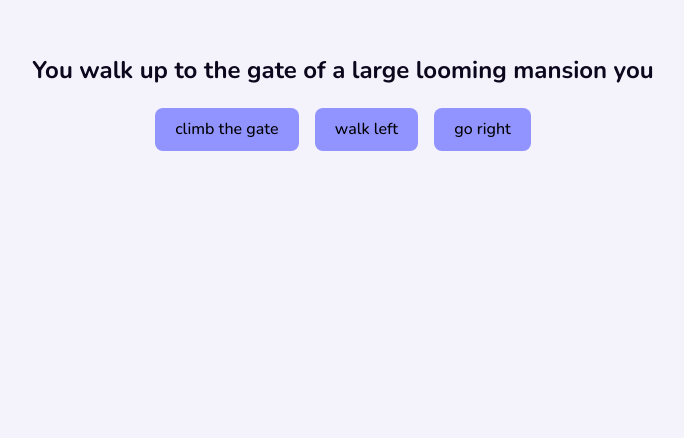
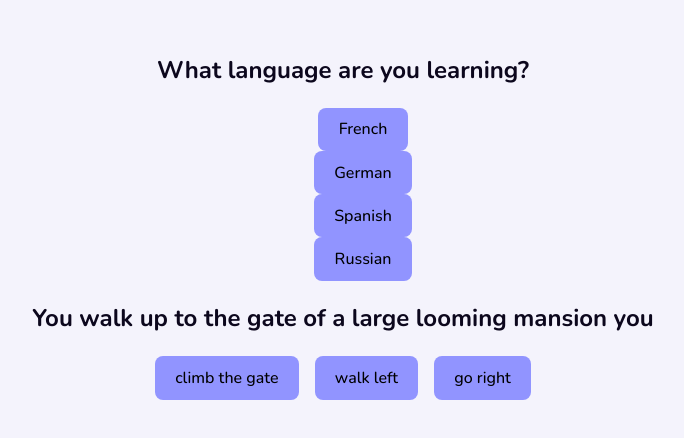
Before and after one commit to tobichls/LingoTales, a React (Vite) app in the folder frontend/: page / in a window 1280 px wide. Shown: the top 438 px of the page, without its empty margins (297-981 px from the left). Built offline with nearby package versions, Linux system fonts and the light colour scheme; the HTML template or start-up script is replaced by a standard one.

Commit message:
create multistage form components

```diff
--- a/frontend/package.json
+++ b/frontend/package.json
@@ -12,6 +12,7 @@
   "author": "",
   "license": "ISC",
   "dependencies": {
+    "@formkit/auto-animate": "^0.8.1",
     "@vitejs/plugin-react": "^4.2.1",
     "react": "^18.2.0",
     "react-dom": "^18.2.0",
--- a/frontend/src/App.jsx
+++ b/frontend/src/App.jsx
@@ -1,4 +1,5 @@
 import { useEffect, useState } from 'react'
+import MultiStepForm from './components/MultiStepForm'
 
 function App() {
   const [ options, setOptions ] = useState(["climb the gate", "walk left", "go right"])
@@ -48,6 +49,8 @@ function App() {
 
   return (
     <>
+    <MultiStepForm />
+    <section>
       <h2 id="main_text">{message}</h2>
       <div id="selection_div">
 
@@ -59,6 +62,7 @@ function App() {
             )
         })}
       </div>
+    </section>
 
   </>
   )
--- /dev/null
+++ b/frontend/src/components/FormStep.jsx
@@ -0,0 +1,27 @@
+const FormStep = ({ nextStep, handleOptionSelect, selectedOption, options, disabledOptions, question, prevStep }) => {
+
+  const handleClick = (option) => {
+    handleOptionSelect(option);
+    nextStep();
+  };
+
+  return (
+    <div>
+      <h2>{question}</h2>
+      <ul>
+        {options.map((option) => (
+          <li key={option}>
+            <button
+              onClick={() => handleClick(option)}
+              disabled={disabledOptions.includes(option)}
+            >
+              {option}
+            </button>
+          </li>
+        ))}
+      </ul>
+    </div>
+  );
+};
+
+export default FormStep;
--- /dev/null
+++ b/frontend/src/components/MultiStepForm.jsx
@@ -0,0 +1,123 @@
+import { useState, useRef, useEffect } from 'react';
+import NameInput from './NameInput';
+import FormStep from "./FormStep"
+import autoAnimate from '@formkit/auto-animate';
+
+const MultiStepForm = () => {
+  const [currentStep, setCurrentStep] = useState(1);
+  const [formData, setFormData] = useState({
+    name: '',
+    language: '',
+    level: '',
+    genre: '',
+    theme: '',
+  });
+  const parent = useRef(null)
+
+  const nextStep = () => {
+    console.log(formData)
+    setCurrentStep(currentStep + 1);
+  };
+
+  const prevStep = () => {
+    setCurrentStep(currentStep - 1);
+  };
+
+  const handleOptionSelect = (step, option) => {
+    setFormData({ ...formData, [step]: option });
+  };
+
+  const handleNameChange = (value) => {
+    setFormData({ ...formData, name: value });
+  };
+
+  const handleSubmit = async () => {
+    console.log(formData)
+    // try {
+    //   const response = await fetch("", {
+    //     method: "POST",
+    //     headers: {
+    //       'Content-Type': 'application/json',
+    //     },
+    //     body: JSON.stringify(formData)
+    //   })
+
+    //   if(response.ok) {
+
+    //   } else {
+    //     console.error("Error submitting form")
+    //   }
+    // } catch (error) {
+    //   console.error("Error submitting form", error)
+    // }
+  }
+
+
+  useEffect(() => {
+    parent.current && autoAnimate(parent.current)
+  }, [parent])
+
+  return (
+    <div ref={parent}>
+      {currentStep === 1 && (
+        <FormStep
+          nextStep={nextStep}
+          question="What language are you learning?"
+          options={["French", "German", "Spanish", "Russian"]}
+          disabledOptions={[]}
+          handleOptionSelect={(option) => handleOptionSelect('language', option)}
+          selectedOption={formData.language}
+        />
+      )}
+      {currentStep === 2 && (
+        <FormStep
+          nextStep={nextStep}
+          prevStep={prevStep}
+          question="What level are you?"
+          options={["Beginner", "Intermediate", "Advanced"]}
+          disabledOptions={["Intermediate", "Advanced"]}
+          handleOptionSelect={(option) => handleOptionSelect('level', option)}
+          selectedOption={formData.level}
+        />
+      )}
+      {currentStep === 3 && (
+        <NameInput
+          nextStep={nextStep}
+          prevStep={prevStep}
+          handleNameChange={(option) => handleNameChange(option)}
+          name={formData.name}
+        />
+      )}
+      {currentStep === 4 && (
+        <FormStep
+          nextStep={nextStep}
+          prevStep={prevStep}
+          question="What kind of story?"
+          options={["Mystery", "Romance", "Surprise me"]}
+          disabledOptions={[]}
+          handleOptionSelect={(option) => handleOptionSelect('genre', option)}
+          selectedOption={formData.genre}
+        />
+      )}
+      {currentStep === 5 && (
+        <FormStep
+          nextStep={nextStep}
+          prevStep={prevStep}
+          question="What topic do you want to learn about?"
+          options={["Home","Fruit","Random"]}
+          disabledOptions={[]}
+          handleOptionSelect={(option) => handleOptionSelect('theme', option)}
+          selectedOption={formData.theme}
+        />
+      )}
+      {currentStep === 6 && (
+        <div>
+          <h2>Thanks, {formData.name}! Ready?</h2>
+          <button onClick={handleSubmit}>Start</button>
+      </div>
+      )}
+    </div>
+  );
+};
+
+export default MultiStepForm;
--- /dev/null
+++ b/frontend/src/components/NameInput.jsx
@@ -0,0 +1,31 @@
+import { useState } from "react";
+
+const NameInput = ({ nextStep, name, handleNameChange, prevStep }) => {
+  const [currentName, setCurrentName] = useState(name)
+
+  const handleChange = (event) => {
+    const newValue = event.target.value;
+    setCurrentName(newValue);
+    handleNameChange(newValue);
+  };
+
+  return (
+    <div>
+      <h2>What's your name?</h2>
+      <div>
+        <input
+          id="nameInput"
+          type="text"
+          value={currentName}
+          onChange={handleChange}
+        />
+      </div>
+      <div>
+        <button onClick={prevStep}>Previous</button>
+        <button onClick={nextStep}>Next</button>
+      </div>
+    </div>
+  );
+};
+
+export default NameInput;
```
Also changed, not shown: 1 other file (tests, documents, lock files or other folders).
